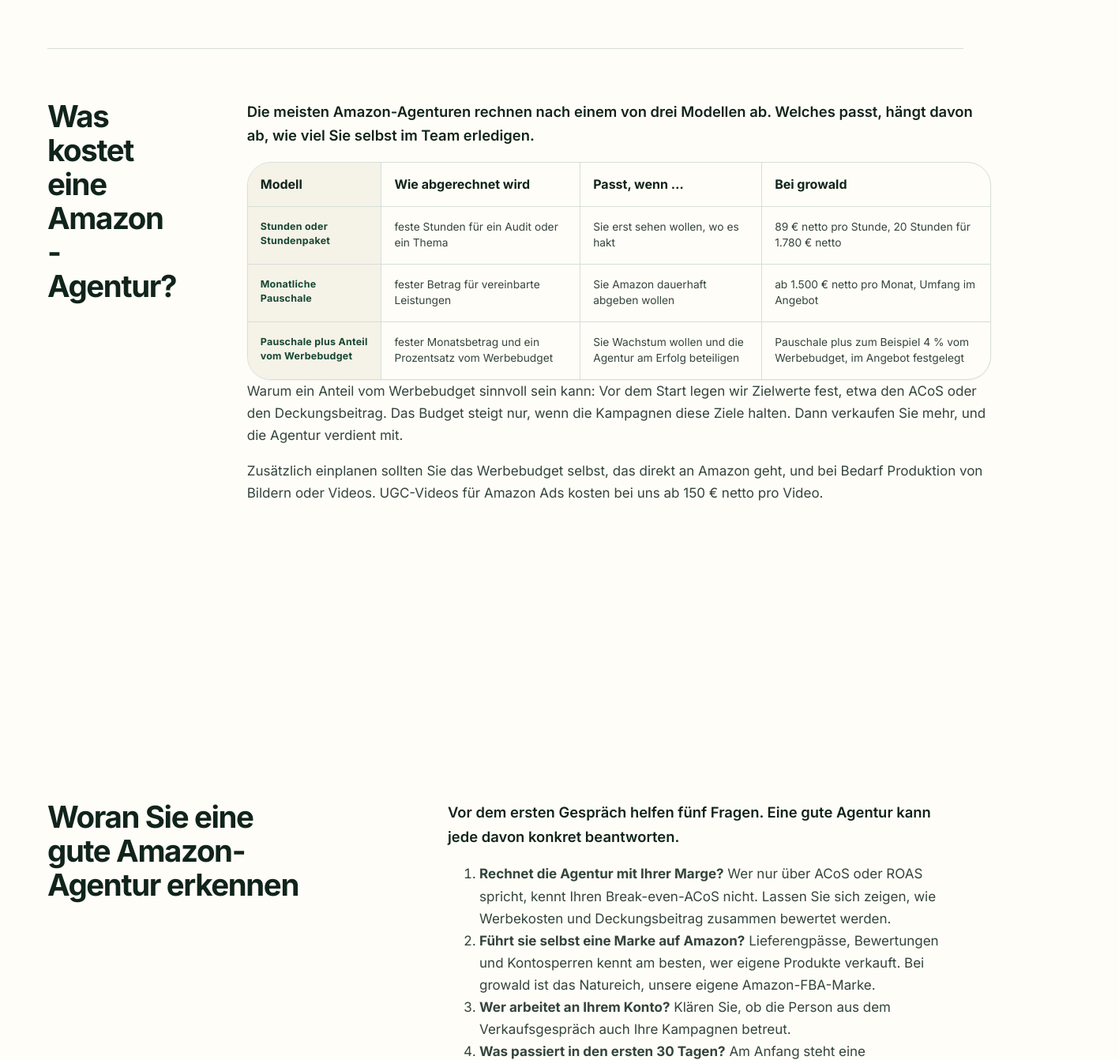
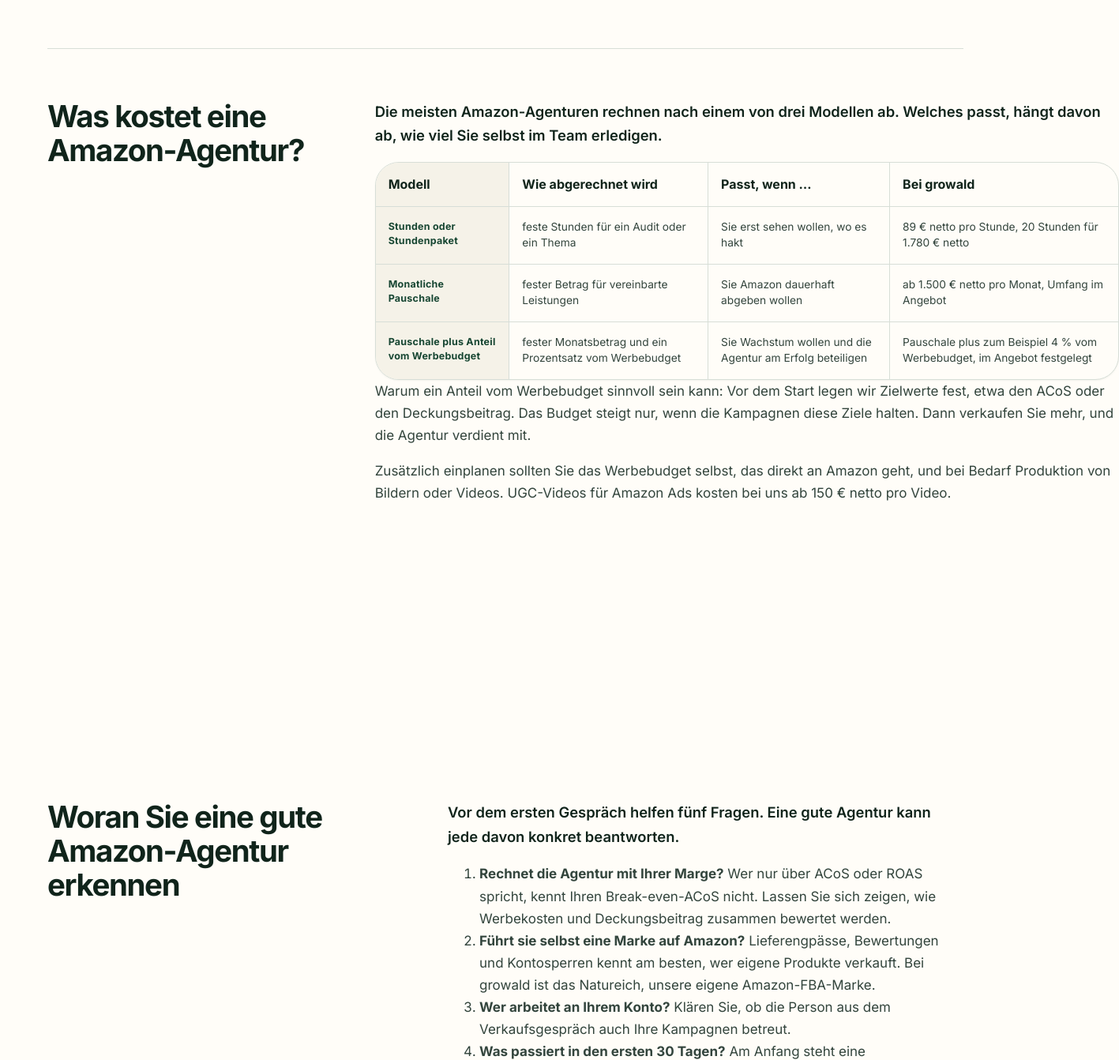
Before and after one commit to mmario-glitch/growald-website, a plain HTML site: page amazon-beratung.html in a window 1280 px wide. Shown: the part 5111-6453 px from the top of the page at 79% size, 1417 px wide, since content can reach past the window. Drawn offline with Linux system fonts and the light colour scheme.

Commit message:
Amazon-Agentur-Seite: Überschriften ohne Zeilenumbruch im Wort

```diff
--- a/amazon-beratung.html
+++ b/amazon-beratung.html
@@ -130,7 +130,7 @@
       </article>
 
       <article class="service-block">
-        <div><h2>Was kostet eine Amazon-Agentur?</h2></div>
+        <div><h2>Was kostet eine <span class="nobr">Amazon-Agentur?</span></h2></div>
         <div class="service-body">
           <p class="service-lead">Die meisten Amazon-Agenturen rechnen nach einem von drei Modellen ab. Welches passt, hängt davon ab, wie viel Sie selbst im Team erledigen.</p>
           <div class="comparison-wrap" role="region" aria-label="Abrechnungsmodelle von Amazon-Agenturen" tabindex="0">
@@ -151,7 +151,7 @@
 
     <section class="section"><div class="container">
       <article class="service-block">
-        <div><h2>Woran Sie eine gute Amazon-Agentur erkennen</h2></div>
+        <div><h2>Woran Sie eine gute <span class="nobr">Amazon-Agentur</span> erkennen</h2></div>
         <div class="service-body">
           <p class="service-lead">Vor dem ersten Gespräch helfen fünf Fragen. Eine gute Agentur kann jede davon konkret beantworten.</p>
           <ol>
```
Also changed, not shown: en/amazon-consulting.html (+2 -2 lines).
